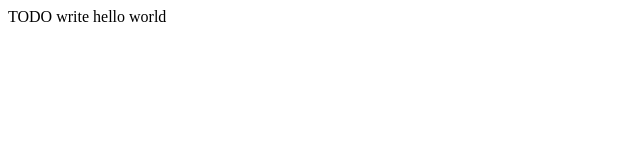
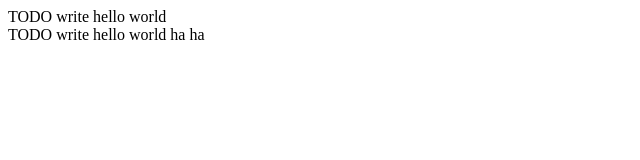
Before and after one commit to MithoonKumar/newGitTest, a website: page public_html/index.html in a window 1280 px wide. Shown: the whole page, without its empty margins (0-640 px from the left). Drawn offline with Linux system fonts and the light colour scheme.

Commit message:
second commit

```diff
--- a/public_html/index.html
+++ b/public_html/index.html
@@ -12,5 +12,6 @@ and open the template in the editor.
     </head>
     <body>
         <div>TODO write hello world</div>
+        <div>TODO write hello world ha ha</div>
     </body>
 </html>
```
